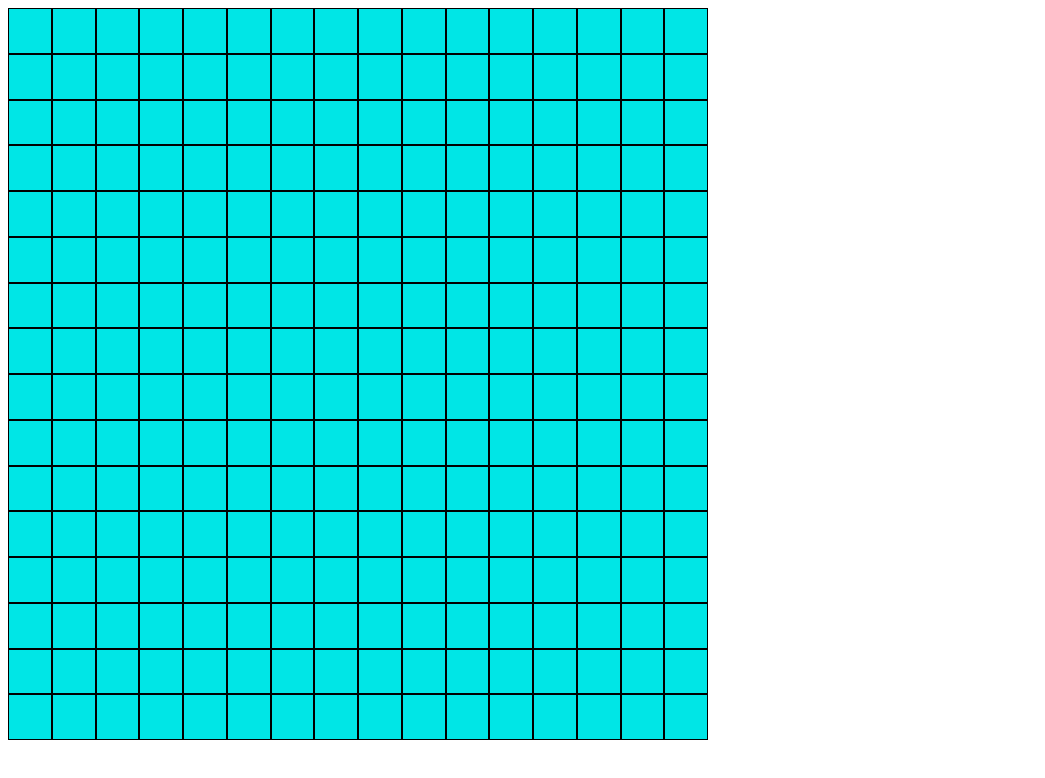
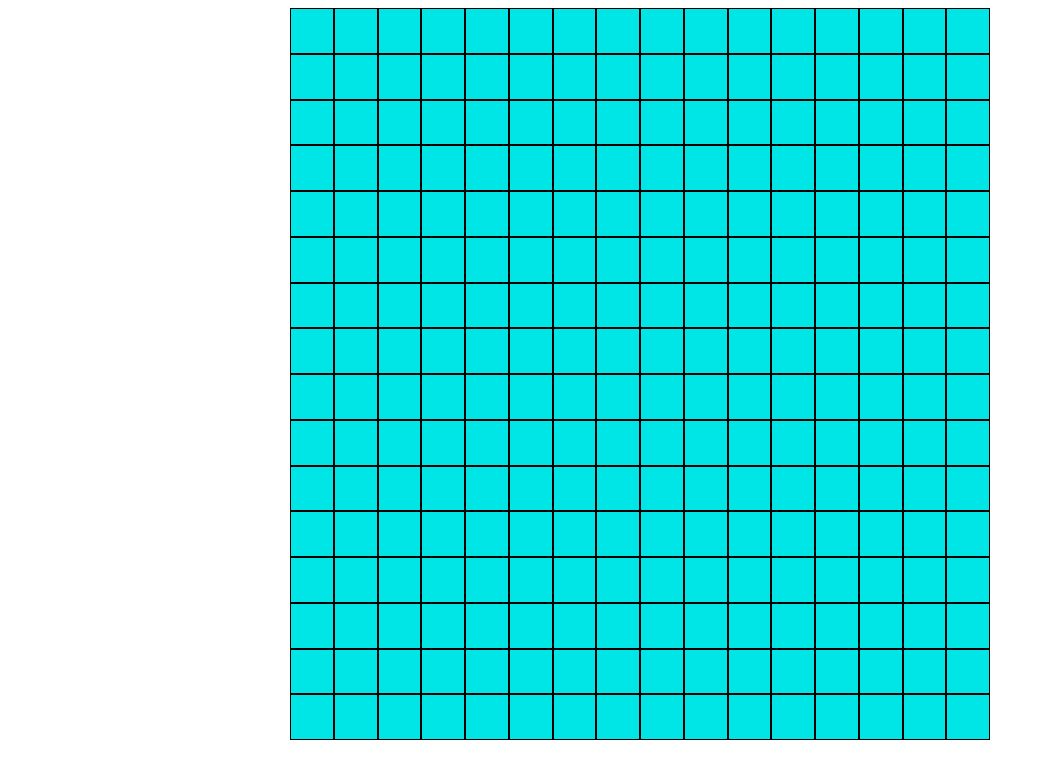
Before and after one commit to p4triko/odin-etch, a plain HTML site: page index.html in a window 1280 px wide. Shown: the whole page, without its empty margins (0-1045 px from the left). Drawn offline with Linux system fonts and the light colour scheme.

Commit message:
Center grid

```diff
--- a/index.html
+++ b/index.html
@@ -7,7 +7,9 @@
   <link rel="stylesheet" href="style.css">
 </head>
 <body>
-  <div id="container"></div>
+  <div class="content">
+    <div id="container"></div>
+  </div>
   <script src="script.js"></script>
 </body>
 </html>
--- a/style.css
+++ b/style.css
@@ -1,6 +1,12 @@
 #container{
   height: 700px;
   width: 700px;
+}
+
+.content{
+  display: flex;
+  justify-content: center;
+  align-items: center;
 }
 
 .div-rows{
```
